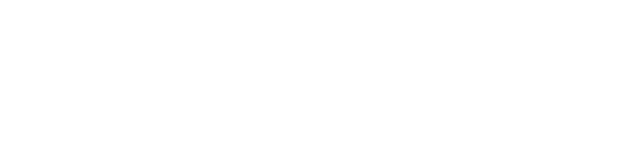
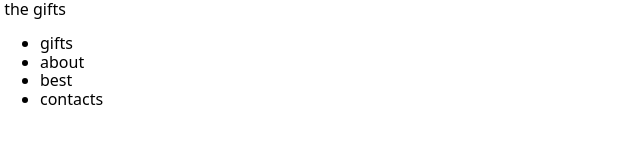
Before and after one commit to ksenofonus/christmas-shop, a website: page christmas-shop/index.html in a window 1280 px wide. Shown: the whole page, without its empty margins (0-640 px from the left). Drawn offline with nearby package versions, Linux system fonts and the light colour scheme.

Commit message:
feat: add header html

```diff
--- a/christmas-shop/index.html
+++ b/christmas-shop/index.html
@@ -7,6 +7,24 @@
   <link rel="stylesheet" href="./css/index.css">
 </head>
 <body>
+  <div class="container">
+    <header class="header">
+      <div class="logo">
+        <img src="" alt="" class="logo_image">
+        <span class="logo_text">the gifts</span>
+      </div>
+      <nav class="main-nav">
+        <ul class="main-menu">
+          <li class="main-menu_item">gifts</li>
+          <li class="main-menu_item">about</li>
+          <li class="main-menu_item">best</li>
+          <li class="main-menu_item">contacts</li>
+        </ul>
+      </nav>
+    </header>
+    <main class="main"></main>
+    <footer class="footer"></footer>
+  </div>
   <script type="module" src="./index.js">
 
   </script>
```
